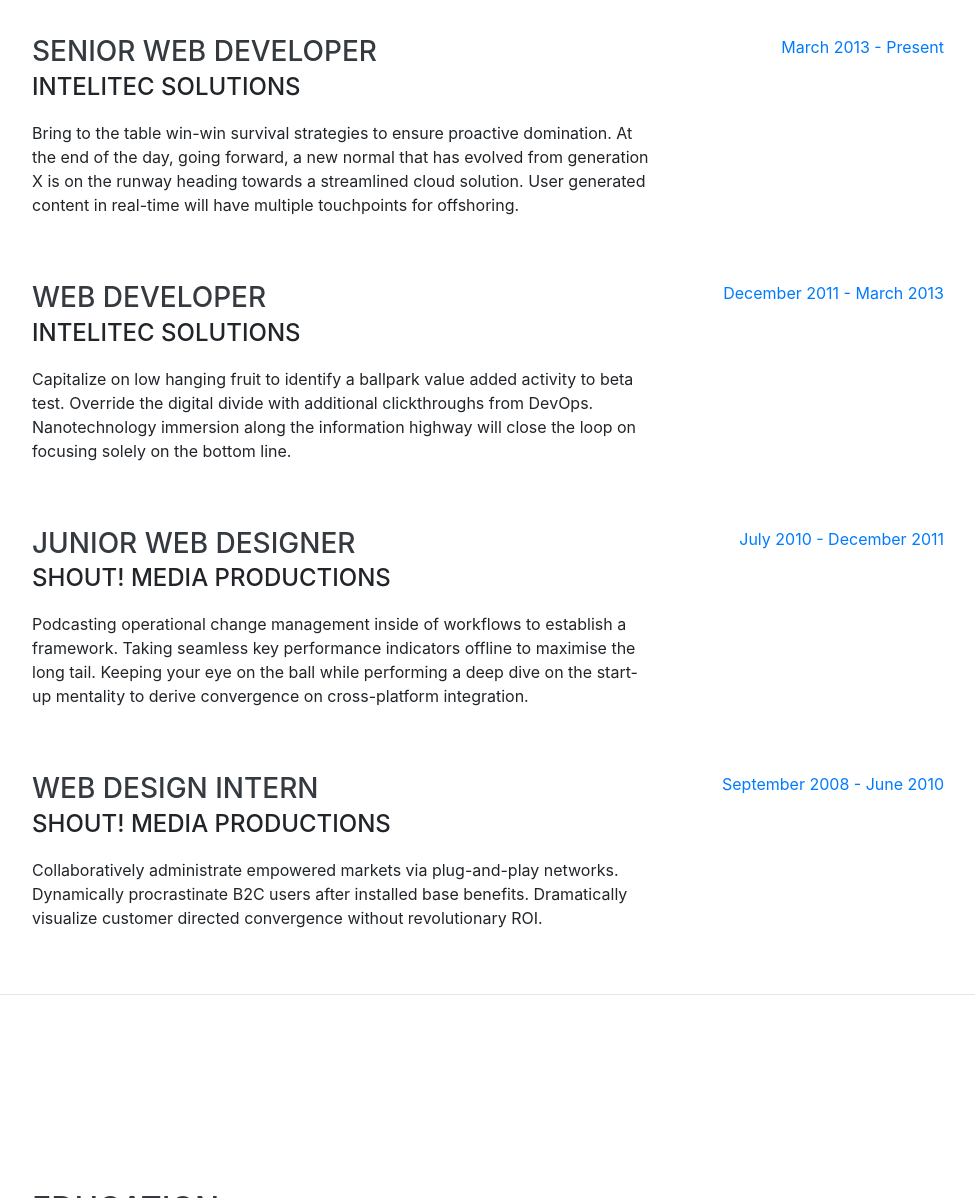
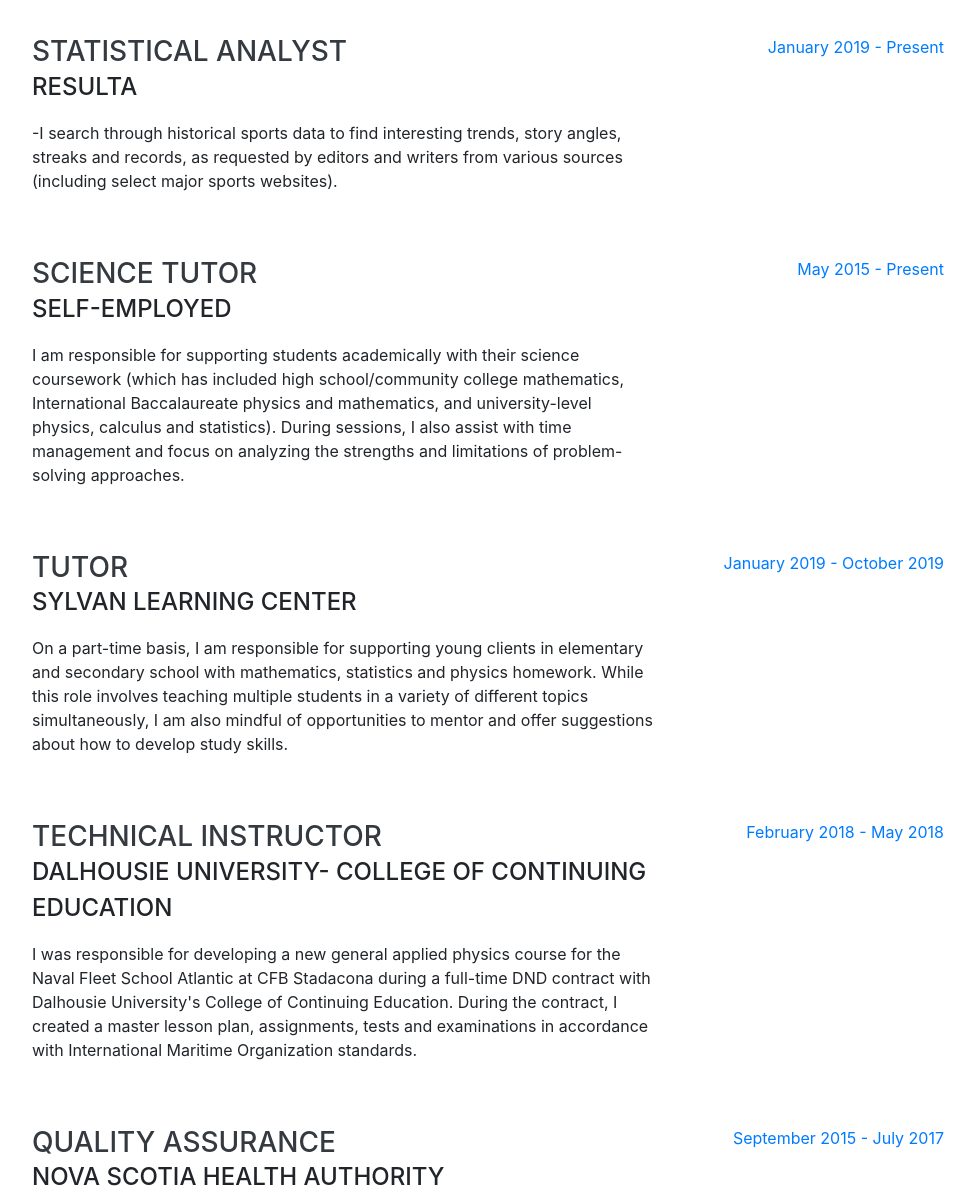
Before and after one commit to Blind-Watchmaker/Blind-Watchmaker.github.io, a website with bundled scripts: page index.html in a window 1280 px wide. Shown: the part 900-2098 px from the top of the page, without its empty margins (288-1263 px from the left). Built offline with nearby package versions, Linux system fonts and the light colour scheme; a web font is replaced by a local one.

Commit message:
Experience info

```diff
--- a/index.html
+++ b/index.html
@@ -63,13 +63,13 @@
 
     <section class="resume-section p-3 p-lg-5 d-flex align-items-center" id="about">
       <div class="w-100">
-        <h1 class="mb-0">Clarence
-          <span class="text-primary">Taylor</span>
+        <h1 class="mb-0">Will
+          <span class="text-primary">Musgrave</span>
         </h1>
-        <div class="subheading mb-5">3542 Berry Street · Cheyenne Wells, CO 80810 · (317) 585-8468 ·
-          <a href="mailto:name@email.com">name@email.com</a>
+        <div class="subheading mb-5">3329 Robie Street · Halifax, NS B3K 4R8 · (902) 430-9747 ·
+          <a href="mailto:wl317861@dal.ca">wl317861@dal.ca</a>
         </div>
-        <p class="lead mb-5">I am experienced in leveraging agile frameworks to provide a robust synopsis for high level overviews. Iterative approaches to corporate strategy foster collaborative thinking to further the overall value proposition.</p>
+        <p class="lead mb-5">I am experienced in performing statistical analyses.</p>
         <div class="social-icons">
           <a href="#">
             <i class="fab fa-linkedin-in"></i>
@@ -95,45 +95,56 @@
 
         <div class="resume-item d-flex flex-column flex-md-row justify-content-between mb-5">
           <div class="resume-content">
-            <h3 class="mb-0">Senior Web Developer</h3>
-            <div class="subheading mb-3">Intelitec Solutions</div>
-            <p>Bring to the table win-win survival strategies to ensure proactive domination. At the end of the day, going forward, a new normal that has evolved from generation X is on the runway heading towards a streamlined cloud solution. User generated content in real-time will have multiple touchpoints for offshoring.</p>
+            <h3 class="mb-0">Statistical Analyst</h3>
+            <div class="subheading mb-3">resulta</div>
+            <p>-I search through historical sports data to find interesting trends, story angles, streaks and records, as requested by editors and writers from various sources (including select major sports websites). </p>
           </div>
           <div class="resume-date text-md-right">
-            <span class="text-primary">March 2013 - Present</span>
+            <span class="text-primary">January 2019 - Present</span>
           </div>
         </div>
 
         <div class="resume-item d-flex flex-column flex-md-row justify-content-between mb-5">
           <div class="resume-content">
-            <h3 class="mb-0">Web Developer</h3>
-            <div class="subheading mb-3">Intelitec Solutions</div>
-            <p>Capitalize on low hanging fruit to identify a ballpark value added activity to beta test. Override the digital divide with additional clickthroughs from DevOps. Nanotechnology immersion along the information highway will close the loop on focusing solely on the bottom line.</p>
+            <h3 class="mb-0">Science Tutor</h3>
+            <div class="subheading mb-3">Self-Employed</div>
+            <p>I am responsible for supporting students academically with their science coursework (which has included high school/community college mathematics, International Baccalaureate physics and mathematics, and university-level physics, calculus and statistics). During sessions, I also assist with time management and focus on analyzing the strengths and limitations of problem-solving approaches. </p>
           </div>
           <div class="resume-date text-md-right">
-            <span class="text-primary">December 2011 - March 2013</span>
+            <span class="text-primary">May 2015 - Present</span>
           </div>
         </div>
 
         <div class="resume-item d-flex flex-column flex-md-row justify-content-between mb-5">
           <div class="resume-content">
-            <h3 class="mb-0">Junior Web Designer</h3>
-            <div class="subheading mb-3">Shout! Media Productions</div>
-            <p>Podcasting operational change management inside of workflows to establish a framework. Taking seamless key performance indicators offline to maximise the long tail. Keeping your eye on the ball while performing a deep dive on the start-up mentality to derive convergence on cross-platform integration.</p>
+            <h3 class="mb-0">Tutor</h3>
+            <div class="subheading mb-3">Sylvan Learning Center</div>
+            <p>On a part-time basis, I am responsible for supporting young clients in elementary and secondary school with mathematics, statistics and physics homework. While this role involves teaching multiple students in a variety of different topics simultaneously, I am also mindful of opportunities to mentor and offer suggestions about how to develop study skills.</p>
           </div>
           <div class="resume-date text-md-right">
-            <span class="text-primary">July 2010 - December 2011</span>
+            <span class="text-primary">January 2019 - October 2019</span>
+          </div>
+        </div>
+
+        <div class="resume-item d-flex flex-column flex-md-row justify-content-between mb-5">
+          <div class="resume-content">
+            <h3 class="mb-0">Technical Instructor</h3>
+            <div class="subheading mb-3">Dalhousie University- College of Continuing Education</div>
+            <p>I was responsible for developing a new general applied physics course for the Naval Fleet School Atlantic at CFB Stadacona during a full-time DND contract with Dalhousie University's College of Continuing Education. During the contract, I created a master lesson plan, assignments, tests and examinations in accordance with International Maritime Organization standards.</p>
+          </div>
+          <div class="resume-date text-md-right">
+            <span class="text-primary">February 2018 - May 2018</span>
           </div>
         </div>
 
         <div class="resume-item d-flex flex-column flex-md-row justify-content-between">
           <div class="resume-content">
-            <h3 class="mb-0">Web Design Intern</h3>
-            <div class="subheading mb-3">Shout! Media Productions</div>
-            <p>Collaboratively administrate empowered markets via plug-and-play networks. Dynamically procrastinate B2C users after installed base benefits. Dramatically visualize customer directed convergence without revolutionary ROI.</p>
+            <h3 class="mb-0">Quality Assurance</h3>
+            <div class="subheading mb-3">Nova Scotia Health Authority</div>
+            <p>I assisted with a variety of regular quality assurance activities for the Nova Scotia Cancer Center (NSCC) under the direct supervision of qualified medical physicists. To assess the quality of dose delivery prior to a patient's radiation treatment at the NSCC, I ran radiation treatment plans using a variety of Varian linear accelerators. This involved verifying that the dose distribution measurements were acceptable by using software to compute the pertinent quantitative metrics. I also performed monthly maintenance tests (including energy calibration tests, safety protocol checks and mechanical accuracy measurements) to ensure machines were therapeutically stable.</p>
           </div>
           <div class="resume-date text-md-right">
-            <span class="text-primary">September 2008 - June 2010</span>
+            <span class="text-primary">September 2015 - July 2017</span>
           </div>
         </div>
 
```
